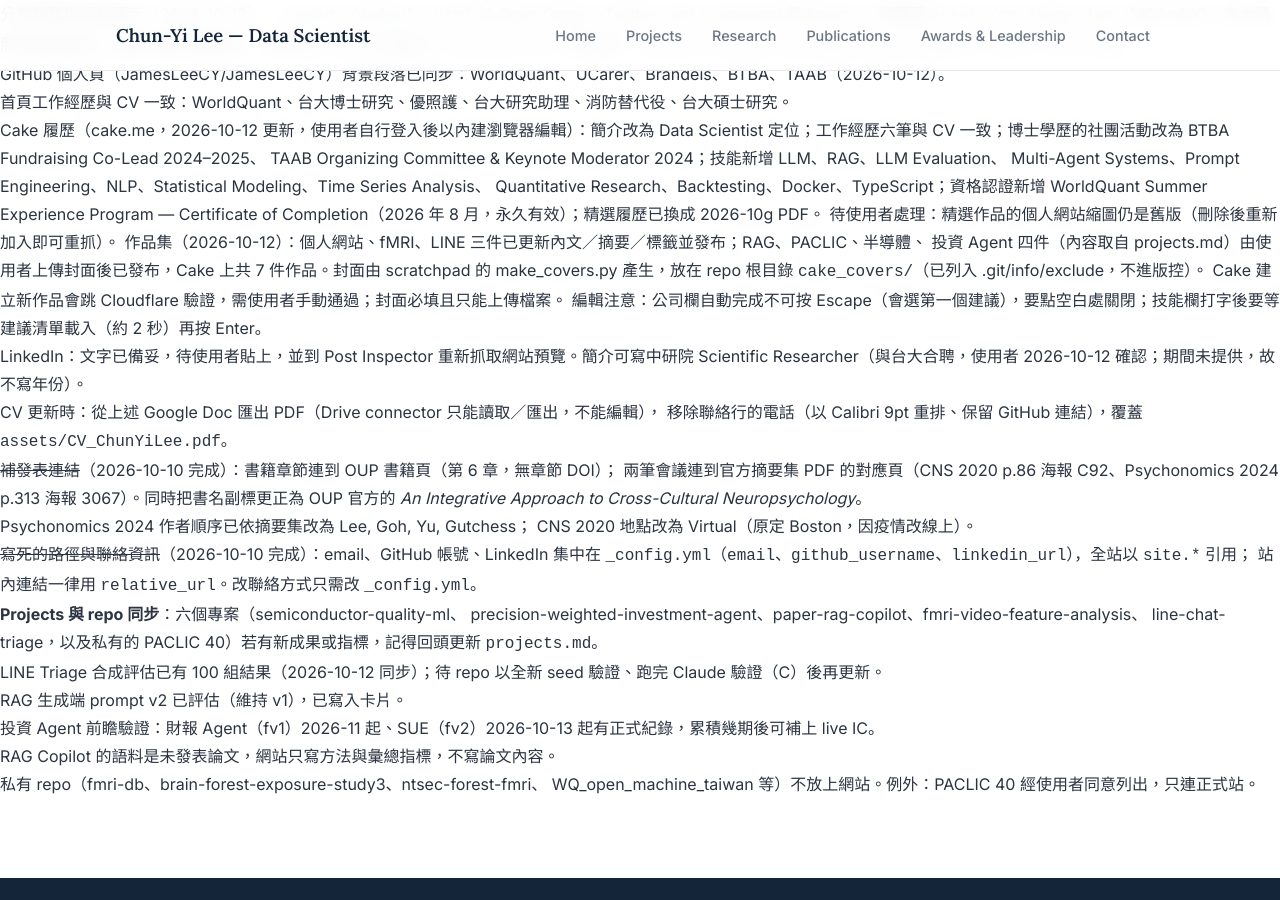
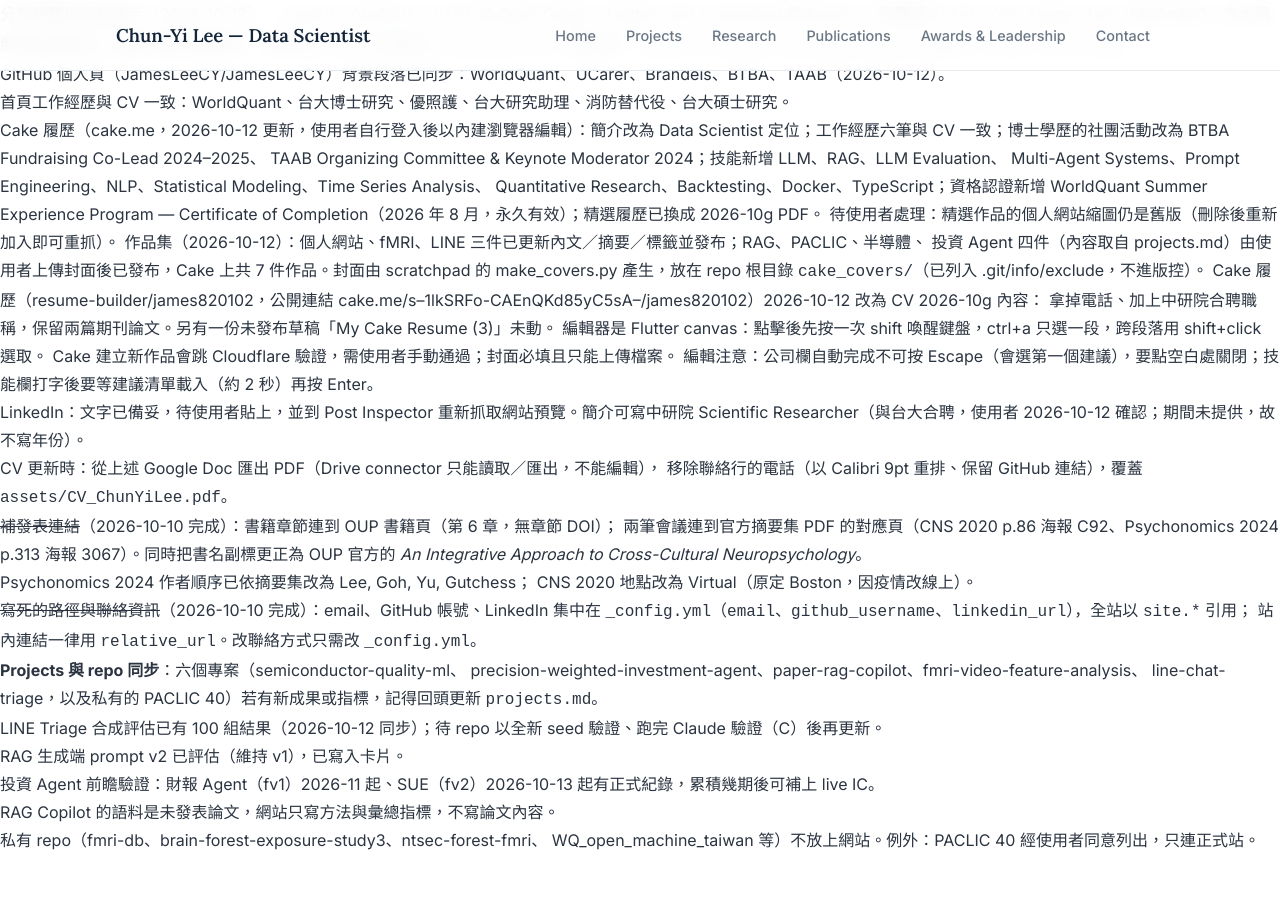
Before and after one commit to JamesLeeCY/JamesLeeCY.github.io, a Jekyll site: the page built from HANDOFF.md, in a window 1280 px wide and 900 px high, scrolled down 2224 px. Built offline with Jekyll 4.4.1, drawn with Linux system fonts in a browser that asks for light colours; our own code applies the rules of GitHub Pages for plain Markdown files.

Commit message:
HANDOFF: Cake resume updated to CV 2026-10g
Co-Authored-By: Claude Opus 5.5 <noreply@anthropic.com>

```diff
--- a/HANDOFF.md
+++ b/HANDOFF.md
@@ -127,6 +127,9 @@ contact.md             聯絡方式
      作品集（2026-10-12）：個人網站、fMRI、LINE 三件已更新內文／摘要／標籤並發布；RAG、PACLIC、半導體、
      投資 Agent 四件（內容取自 projects.md）由使用者上傳封面後已發布，Cake 上共 7 件作品。封面由
      scratchpad 的 make_covers.py 產生，放在 repo 根目錄 `cake_covers/`（已列入 .git/info/exclude，不進版控）。
+     Cake 履歷（resume-builder/james820102，公開連結 cake.me/s--1lkSRFo-CAEnQKd85yC5sA--/james820102）2026-10-12 改為 CV 2026-10g 內容：
+     拿掉電話、加上中研院合聘職稱，保留兩篇期刊論文。另有一份未發布草稿「My Cake Resume (3)」未動。
+     編輯器是 Flutter canvas：點擊後先按一次 shift 喚醒鍵盤，ctrl+a 只選一段，跨段落用 shift+click 選取。
      Cake 建立新作品會跳 Cloudflare 驗證，需使用者手動通過；封面必填且只能上傳檔案。
      編輯注意：公司欄自動完成不可按 Escape（會選第一個建議），要點空白處關閉；技能欄打字後要等建議清單載入（約 2 秒）再按 Enter。
    - LinkedIn：文字已備妥，待使用者貼上，並到 Post Inspector 重新抓取網站預覽。簡介可寫中研院 Scientific Researcher（與台大合聘，使用者 2026-10-12 確認；期間未提供，故不寫年份）。
```
